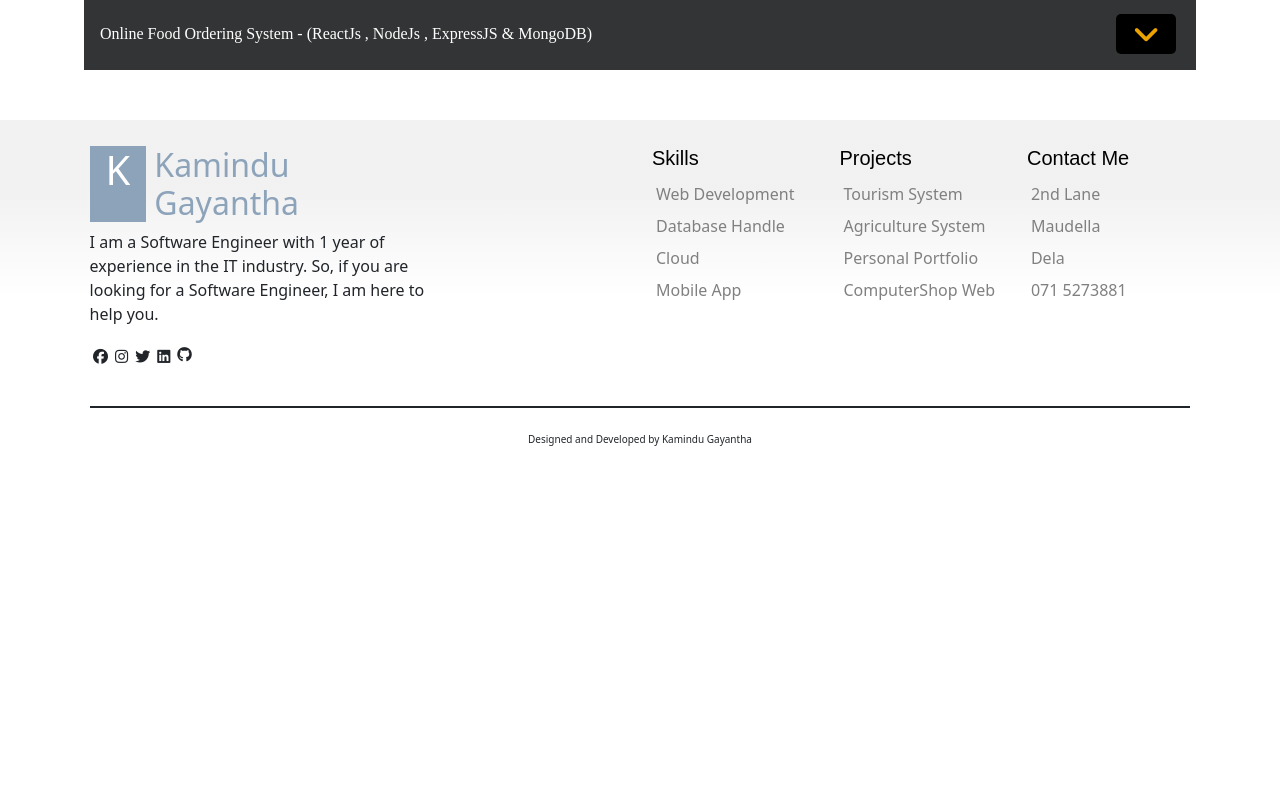
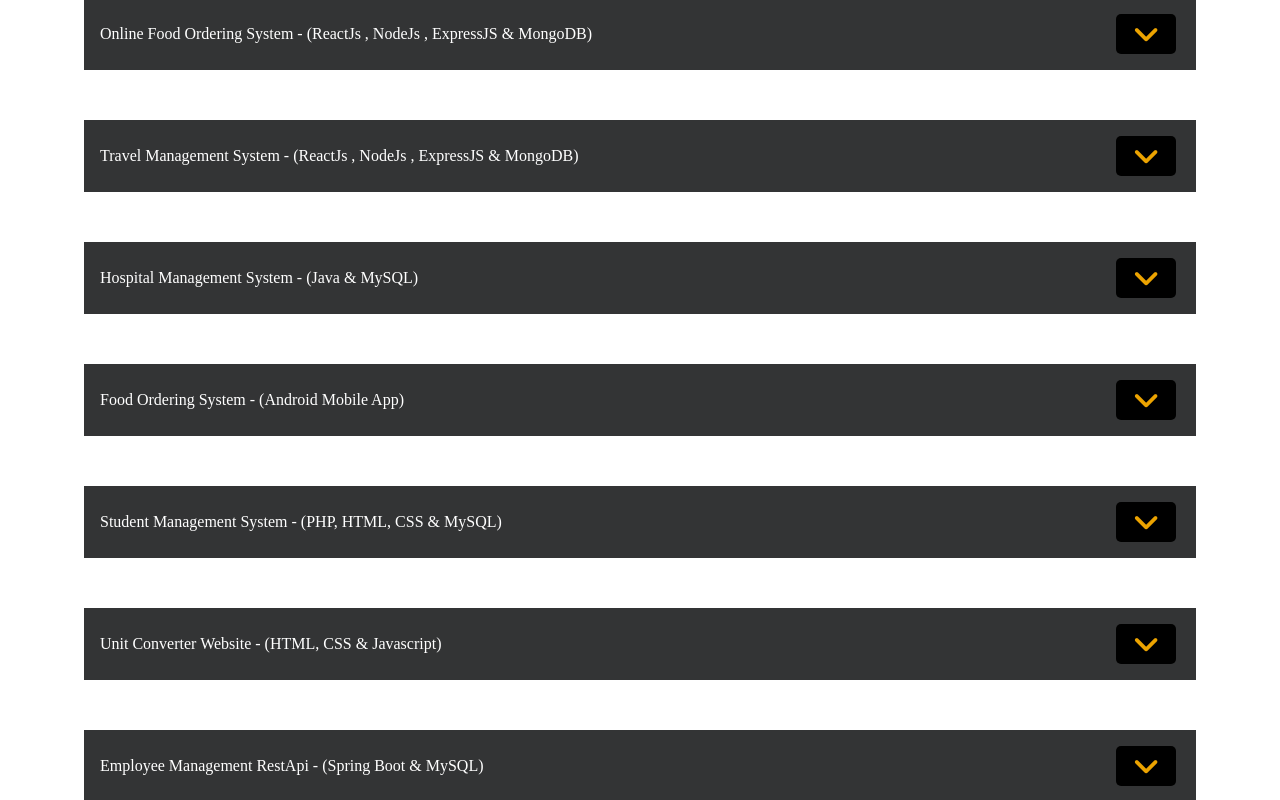
Before and after one commit to Kamindu99/personal-portfolio-web, a React (Create React App) app: page /my-projects in a window 1280 px wide. Shown: the part 1820-2620 px from the top of the page. Before the commit the page ends 2293 px from the top, so only its background shows below. Built offline with nearby package versions, Linux system fonts and the light colour scheme.

Commit message:
update my projects

```diff
--- a/src/pages/MyProjects.tsx
+++ b/src/pages/MyProjects.tsx
@@ -458,7 +458,211 @@ const MyProjects = (props: Props) => {
             ],
             url: "https://slfoodfactory.netlify.app/"
         },
+        {
+            id: "headingFive",
+            target: "collapseFive",
+            title: "Travel Management System - (ReactJs , NodeJs , ExpressJS & MongoDB)",
+            description: "SLIIT 2nd Year 2nd Semester ITP Project. A web application which provides functions for the user including selceting travel packages, booking room packages, buying equipments,etc. while admin is allowed to add travel packages and manage the whole system. My Role - Travel Package Management Function Technologies - React Js, Node Js, Mongo DB, Express, Git, VS Code",
+            features: [
+                "Travel Packages Management",
+                "Hotel Management",
+                "Guide Management",
+                "Activity Management",
+                "Equipment Management",
+                "Admin Management",
+                "User Management"
+            ],
+            technologies: [
+                "React",
+                "Node",
+                "Express",
+                "MongoDB",
+                "Bootstrap",
+                "CSS",
+                "VsCode",
+                "Github"
+            ],
+            image: [
+                {
+                    image: "https://res.cloudinary.com/dmfljlyu1/image/upload/v1687897821/dreamtravelscreen4_ammgzi.jpg",
+                    imagename: "1. Home Page"
+                },
+                {
+                    image: "https://res.cloudinary.com/dmfljlyu1/image/upload/v1687897821/dreamtravelscreen5_lesoij.jpg",
+                    imagename: "2. Travel Packages Page"
+                },
+                {
+                    image: "https://res.cloudinary.com/dmfljlyu1/image/upload/v1687897820/dreamtravelscreen3_fs0abi.jpg",
+                    imagename: "3. Travel Package Details Page"
+                },
+                {
+                    image: "https://res.cloudinary.com/dmfljlyu1/image/upload/v1687897820/dreamtravelscreen2_fl3gpl.jpg",
+                    imagename: "4. Booking Travel Packages Page"
+                },
+                {
+                    image: "https://res.cloudinary.com/dmfljlyu1/image/upload/v1687897820/dreamtravelscreen1_zsbr3u.jpg",
+                    imagename: "5. Admin Dashboard Page"
+                },
+            ],
+            url: "https://dreamtravelers.netlify.app/"
+        },
+        {
+            id: "headingSix",
+            target: "collapseSix",
+            title: "Hospital Management System - (Java & MySQL)",
+            description: "This is a Hospital Management System developed using Java as the frontend framework and MySQL as the database. The system provides various features for managing hospital-related tasks such as Login page, signup page. It also offers a user-friendly interface that ensures seamless navigation and an enjoyable user experience. The system is designed to be responsive and compatible with various devices, ensuring a consistent experience across desktop and mobile platforms.",
+            features: [
+                "Login",
+                "Signup"
+            ],
+            technologies: [
+                "Java",
+                "MySQL",
+                "Bootstrap",
+                "CSS",
+                "HTML",
+                "Github",
+                "Eclipse"
+            ],
+            image: [
+                {
+                    image: "https://res.cloudinary.com/dmfljlyu1/image/upload/v1687904908/javapscreen1_ouk5er.jpg",
+                    imagename: "1. Signup Page"
+                },
+                {
+                    image: "https://res.cloudinary.com/dmfljlyu1/image/upload/v1687904908/javapscreen2_vitezw.jpg",
+                    imagename: "2. Login Page"
+                }
+            ],
+            url: "#"
+        },
+        {
+            id: "headingSeven",
+            target: "collapseSeven",
+            title: "Food Ordering System - (Android Mobile App)",
+            description: "This is a Food Ordering System developed using Java as the frontend framework and Firebase as the database. The system provides various features for managing food-related tasks such as Login page, signup page, food ordering page. It also offers a user-friendly interface that ensures seamless navigation and an enjoyable user experience. The system is designed to be responsive and compatible with various devices, ensuring a consistent experience across Mobile platforms.",
+            features: [
+                "Food Management",
+                "Table Booking",
+                "Delivery Management",
+                "Inquiry Management"
+            ],
+            technologies: [
+                "Java",
+                "Firebase",
+                "Javascript",
+                "AndroidStudio",
+                "Github"
+            ],
+            image: [
+                {
+                    image: "https://res.cloudinary.com/dmfljlyu1/image/upload/v1687904883/mdd1_2_ckhfod.jpg",
+                    imagename: "1. My Order Page"
+                },
+                {
+                    image: "https://res.cloudinary.com/dmfljlyu1/image/upload/v1687904882/mdd1_1_qs6c7v.jpg",
+                    imagename: "2. Add Delivery Page"
+                },
+                {
+                    image: "https://res.cloudinary.com/dmfljlyu1/image/upload/v1687904883/mdd1_3_aqv6cw.jpg",
+                    imagename: "3. Edit Delivery Page"
+                },
+                {
+                    image: "https://res.cloudinary.com/dmfljlyu1/image/upload/v1687904883/mdd1_4_gnxwo2.jpg",
+                    imagename: "4. Order Status Page"
+                },
+            ],
+            url: "#"
+        },
+        {
+            id: "headingNine",
+            target: "collapseNine",
+            title: "Student Management System - (PHP, HTML, CSS & MySQL)",
+            description: "This is a Student Management System developed using PHP as the frontend framework and MySQL as the database. The system provides various features for managing student-related tasks such as Login page, signup page.",
+            features: [
+                "Login",
+                "Signup",
+                "Student Profile",
+                "Profile Update",
+                "Profile Delete",
+            ],
+            technologies: [
+                "PHP",
+                "HTML",
+                "CSS",
+                "MySQL",
+                "Bootstrap",
+                "Javascript",
+                "VsCode",
+                "Github"
+            ],
+            image: [
+                {
+                    image: "https://res.cloudinary.com/dmfljlyu1/image/upload/v1689184513/studentmanagement_frffjk.jpg",
+                    imagename: "1. Student Registration Page"
+                }
 
+            ],
+            url: "https://studentmanagementweb.netlify.app/"
+        },
+        {
+            id: "headingTen",
+            target: "collapseTen",
+            title: "Unit Converter Website - (HTML, CSS & Javascript)",
+            description: "This is a Unit Converter Website developed using HTML, CSS & Javascript. The system provides various features for converting units such as Length, Temperature, Weight, Currency.",
+            features: [
+                "Length Converter",
+                "Temperature Converter",
+                "Weight Converter",
+                "Currency Converter"
+            ],
+            technologies: [
+                "HTML",
+                "CSS",
+                "Bootstrap",
+                "Javascript",
+                "VsCode",
+                "Github",
+                "NoBackend",
+                "NoDatabase"
+            ],
+            image: [
+                {
+                    image: "https://res.cloudinary.com/dmfljlyu1/image/upload/v1689169883/unitconerter_h7qeup.jpg",
+                    imagename: "1. Temperature Converter Page"
+                }
+
+            ],
+            url: "https://simpleunitconvertapp.netlify.app/"
+        },
+        {
+            id: "headingEleven",
+            target: "collapseEleven",
+            title: "Employee Management RestApi  - (Spring Boot & MySQL)",
+            description: "This is a Employee Management RestApi developed using Spring Boot & MySQL. The system provides various features for managing employee-related tasks such as register employee, update employee, delete employee, get employee details.",
+            features: [
+                "Register Employee",
+                "Update Employee",
+                "Delete Employee",
+                "Get All Employee",
+                "Get Employee Details"
+            ],
+            technologies: [
+                "SpringBoot",
+                "MySQL",
+                "VsCode",
+                "Github",
+                "NoFrontend"
+            ],
+            image: [
+                // {
+                //     image: "https://res.cloudinary.com/dmfljlyu1/image/upload/v1689169883/unitconerter_h7qeup.jpg",
+                //     imagename: "1. Temperature Converter Page"
+                // }
+
+            ],
+            url: "#"
+        }
     ])
 
     return (
```
